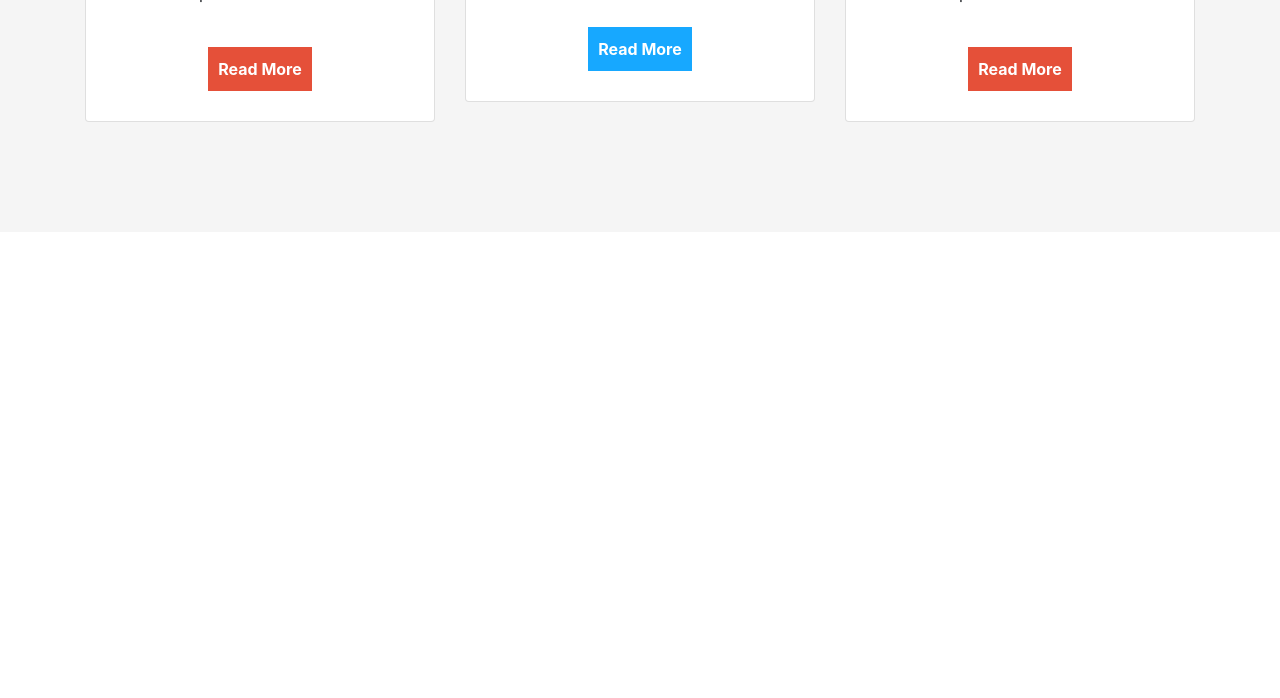
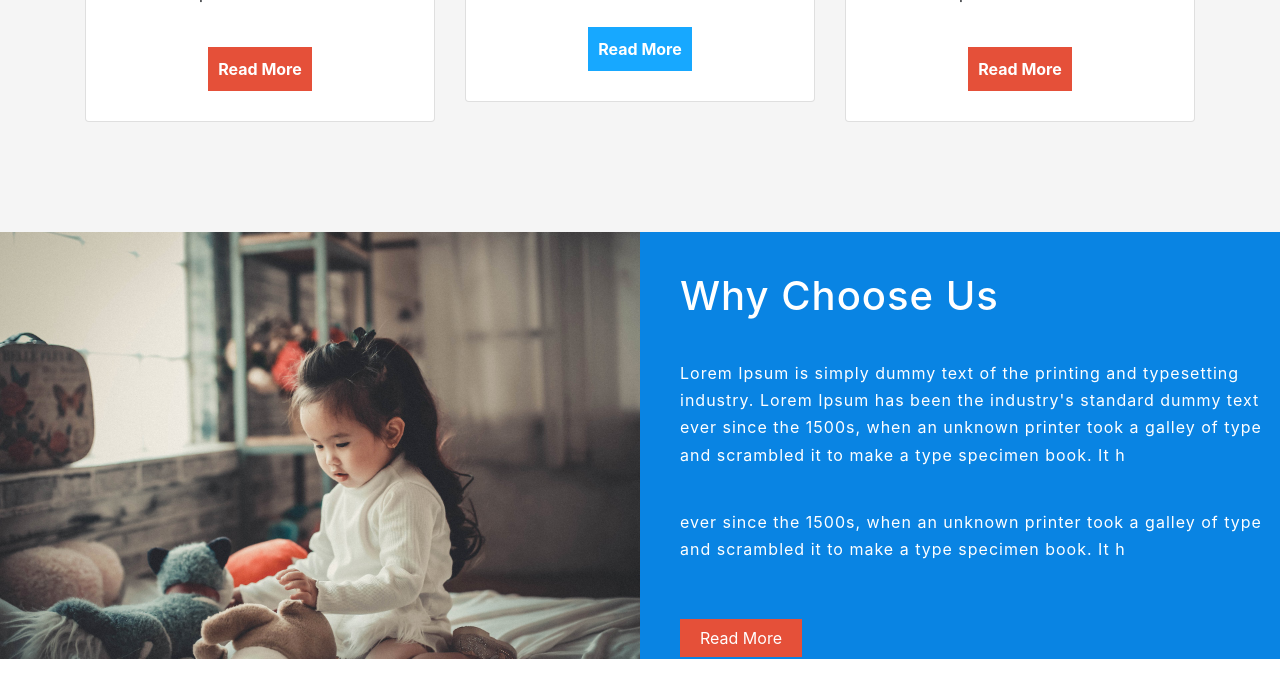
Before and after one commit to Islam-Mohamed98/BootStrap4-Template1, a plain HTML site: page index.html in a window 1280 px wide. Shown: the part 4615-5313 px from the top of the page. Drawn offline with Linux system fonts and the light colour scheme; files whose address does not match are found by name.

Commit message:
Added Choose-us

```diff
--- a/css/custom.css
+++ b/css/custom.css
@@ -321,3 +321,45 @@ body {
 .price-table .card.corporate a {
     background: #17a8ff;
 }
+
+/* Choose Us */
+.choose-us .col-6 {
+    padding: 0;
+}
+
+.choose-us img {
+    max-width: 100%;
+}
+
+.choose-us .col-6:last-child {
+    background: #0984e3;
+    color: white;
+    padding-left: 40px;
+}
+
+.choose-us .col-6:last-child h2{
+    margin-top: 40px;
+    margin-bottom: 20px;
+    letter-spacing: 1px;
+}
+
+.choose-us .col-6:last-child p {
+    line-height: 1.7;
+    letter-spacing: 1px;
+}
+
+.choose-us .col-6:last-child p:first-of-type{
+    margin-top: 40px;
+}
+
+.choose-us .col-6:last-child p:last-of-type{
+    margin-top: 40px;
+}
+
+.choose-us .col-6:last-child a {
+    color: white;
+    display: inline-block;
+    margin-top: 40px;
+    padding: 7px 20px;
+    background: #e55039;
+}
--- a/index.html
+++ b/index.html
@@ -363,6 +363,27 @@
       </div>
     </div>
 
+    <!-- Choose Us-->
+    <div class="choose-us">
+      <div class="container-fluid">
+        <div class="row">
+          <div class="col-6">
+            <img src="images/choose-us/img01.jpeg" />
+          </div>
+          <div class="col-6">
+            <h2 class="h1">Why Choose Us</h2>
+            <p>
+              Lorem Ipsum is simply dummy text of the printing and typesetting industry. Lorem Ipsum has been the industry's standard dummy text ever since the 1500s, when an unknown printer took a galley of type and scrambled it to make a type specimen book. It h
+            </p>
+            <p>
+                 ever since the 1500s, when an unknown printer took a galley of type and scrambled it to make a type specimen book. It h
+            </p>
+            <a href="#">Read More</a>
+          </div>
+        </div>
+      </div>
+    </div>
+
 
   <!-- JQuery v3.3.1 -->
   <script src="js/jquery-3.3.1.min.js"></script>
```
Also changed, not shown: images/choose-us/img01.jpeg (added).
